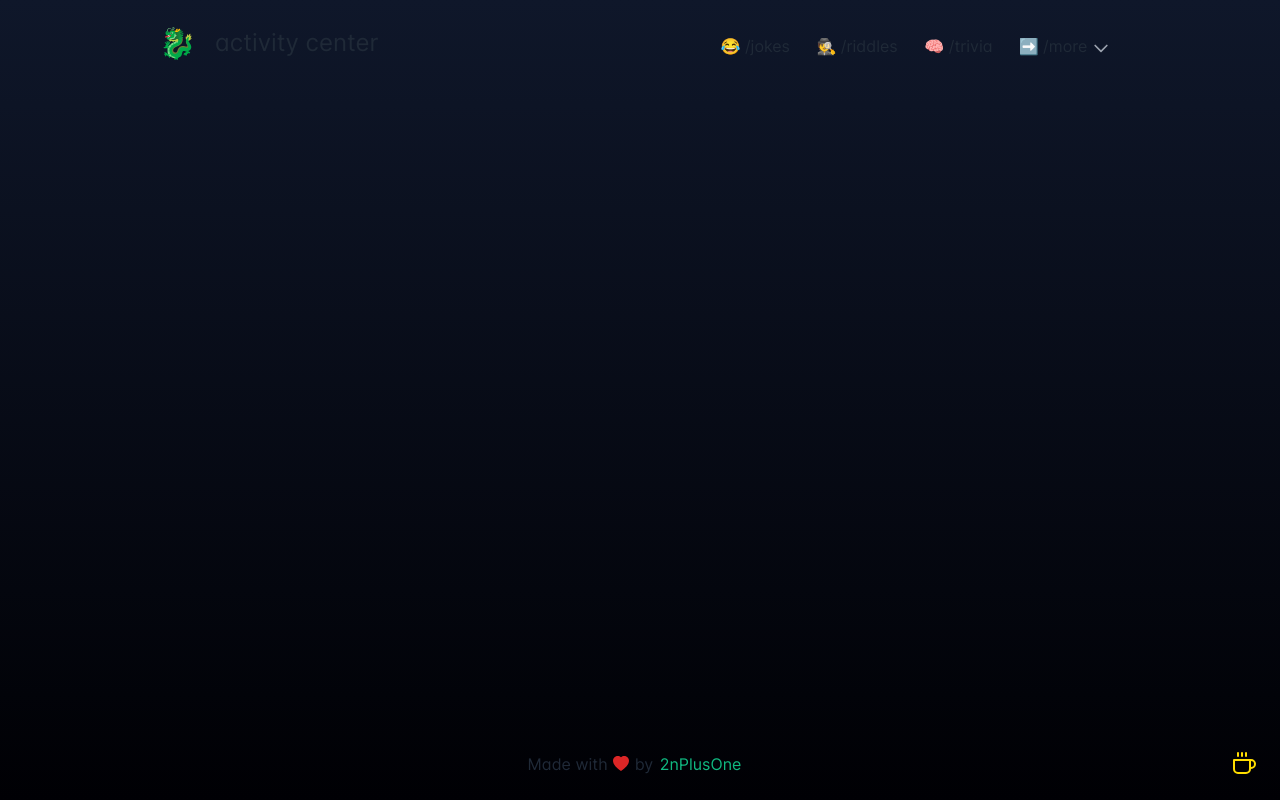
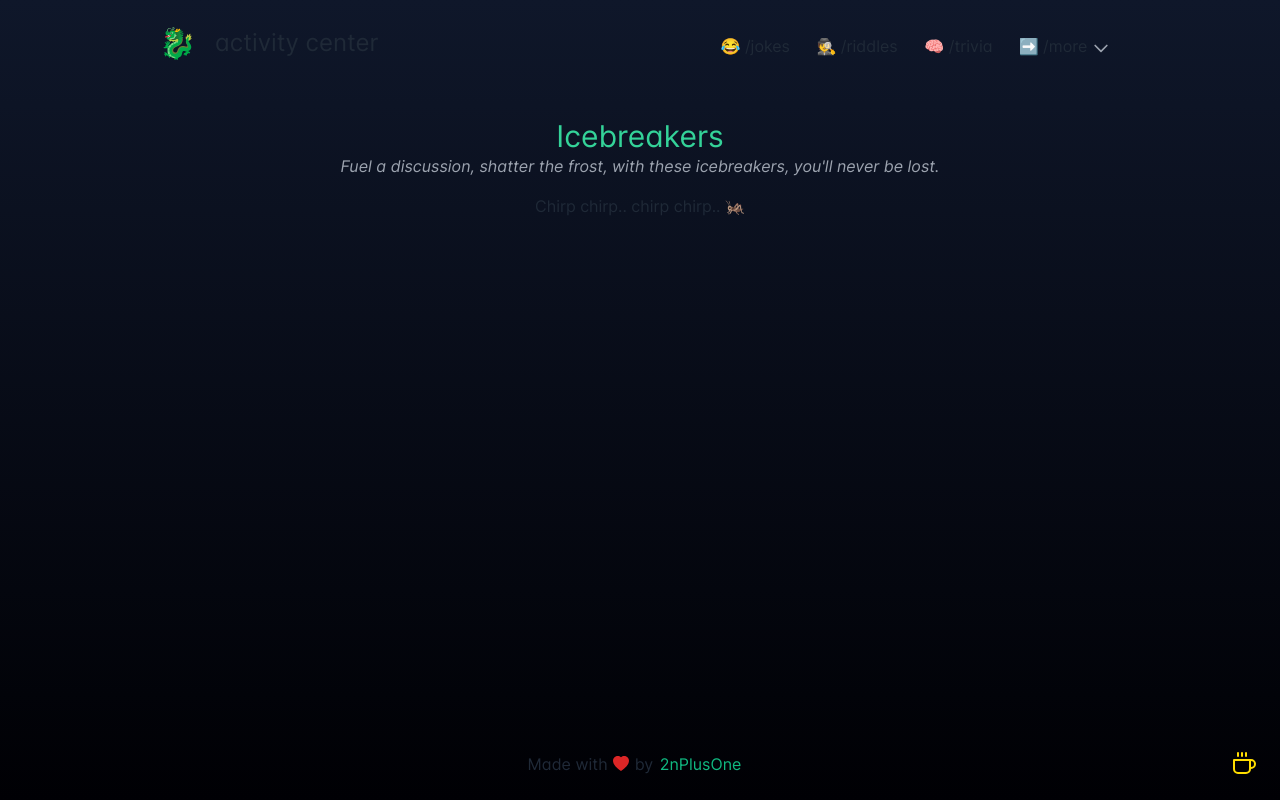
Before and after one commit to 2nPlusOne/activity-trove, a Next.js app: page /icebreakers in a window 1280 px wide. Built offline with nearby package versions, Linux system fonts and the light colour scheme.

Commit message:
Skeleton code for icebreakers, qotd, and resources

```diff
--- a/app/icebreakers/page.tsx
+++ b/app/icebreakers/page.tsx
@@ -7,6 +7,14 @@ export const metadata: Metadata = {
 
 export default function Icebreakers() {
   return (
-    ''
+    <>
+      <div className="text-center flex flex-col items-center w-full max-w-2xl">
+        <h1 className="text-3xl text-emerald-400">{metadata.title as string}</h1>
+        <p className="italic text-gray-400">{metadata.description}</p>
+        <div className="mt-4">
+          Chirp chirp.. chirp chirp.. 🦗
+        </div>
+      </div>
+    </>
   )
 }
--- a/app/qotd/page.tsx
+++ b/app/qotd/page.tsx
@@ -3,16 +3,18 @@ import Riddle from "./riddle"
 
 export const metadata: Metadata = {
   title: 'Question of the Day',
-  description: 'For minds that love a twisty tour, the sphinx awaits to test your lore.',
+  description: 'A daily question to kindle the mind, fueling discussions, one of a kind.',
 }
 
-export default function Riddles() {
+export default function QotD() {
   return (
     <>
       <div className="text-center flex flex-col items-center w-full max-w-xl">
         <h1 className="text-3xl text-emerald-400">{metadata.title as string}</h1>
         <p className="italic text-gray-400">{metadata.description}</p>
-        <Riddle />
+        <div className="mt-4">
+          Chirp chirp.. chirp chirp.. 🦗
+        </div>
       </div>
     </>
   )
--- a/app/resources/page.tsx
+++ b/app/resources/page.tsx
@@ -18,6 +18,14 @@ export const metadata: Metadata = {
 
 export default function Resources() {
   return (
-    ''
+    <>
+      <div className="text-center flex flex-col items-center w-full max-w-xl">
+        <h1 className="text-3xl text-emerald-400">{metadata.title as string}</h1>
+        <p className="italic text-gray-400">{metadata.description}</p>
+        <div className="mt-4">
+          Chirp chirp.. chirp chirp.. 🦗
+        </div>
+      </div>
+    </>
   )
 }
```
